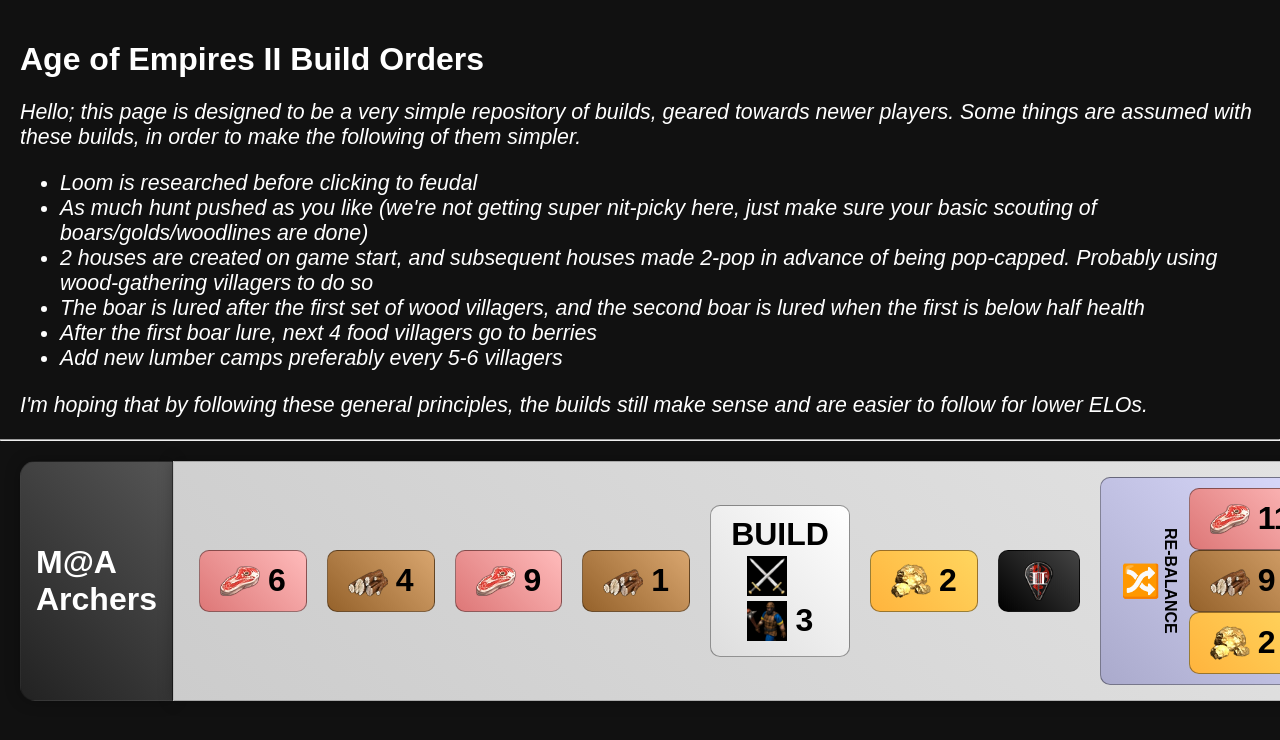
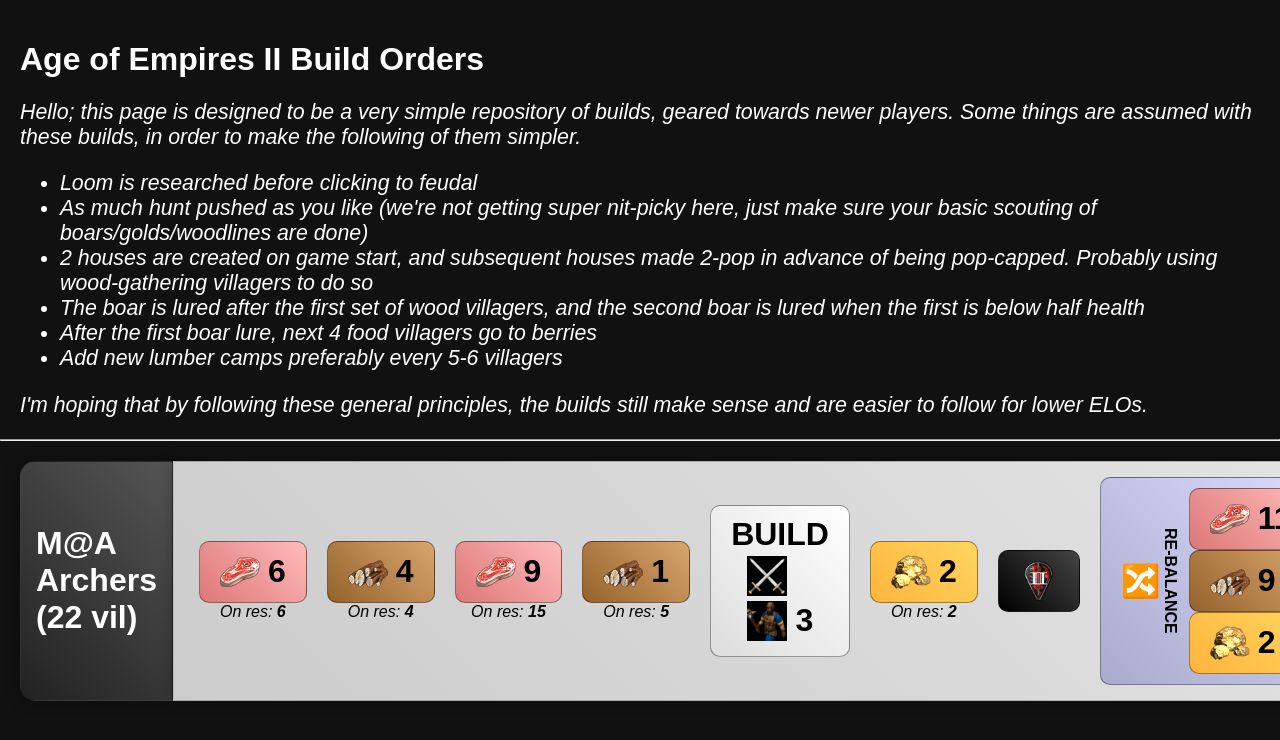
Before and after one commit to tumblwd/aoe2buildorders, a plain HTML site: page index.html in a window 1280 px wide. Shown: the top 740 px of the page. Drawn offline with nearby package versions, Linux system fonts and the light colour scheme.

Commit message:
Added 'on resource' totals

```diff
--- a/builds/menatarmsarchers22pop.js
+++ b/builds/menatarmsarchers22vil.js
@@ -1,5 +1,5 @@
 createBuild({
-    name: 'M@A Archers',
+    name: 'M@A Archers (22 vil)',
     steps: [
         {
             resource: 'food',
@@ -31,7 +31,9 @@ createBuild({
             ]
         },{
             research: [
-                'units/manatarms', 'techs/doublebitaxe', 'techs/horsecollar'
+                { unit: 'manatarms'},
+                { tech: 'doublebitaxe'},
+                { tech: 'horsecollar' }
             ]
         },{
             build: [
--- a/index.html
+++ b/index.html
@@ -42,10 +42,25 @@
         function createBuild(data) {
             var cellsHtml = "";
 
+            Handlebars.registerHelper('counter', function (type, amount, options) {
+                var count = options.data.root[type];
+                count = count ? count + amount : amount;
+                options.data.root[type] = count;
+                console.log(`${type}: ${count}`);
+                return count;
+            });
+
+            Handlebars.registerHelper('setCounter', function (type, amount, options) {
+                options.data.root[type] = amount;
+            });
+
             Handlebars.registerPartial('step', `
                 {{#if resource}}
-                    <div class="step resource {{resource}}">
-                        <img src="images/resources/{{resource}}.png" alt="{{resource}}" title="{{resource}}" /><span>{{amount}}</span>
+                    <div class="resource-step-container">
+                        <div class="step resource {{resource}}">
+                            <img src="images/resources/{{resource}}.png" alt="{{resource}}" title="{{resource}}" /><span>{{amount}}</span>
+                        </div>
+                        <div class="total">On res: <b>{{counter resource amount}}</b></div>
                     </div>
                 {{else if balance}}
                     <div class="step balance">
@@ -54,6 +69,7 @@
                         <div class="resources">
                             {{#each balance}}
                                 <div class="step resource {{res}}"><img src="images/resources/{{res}}.png" alt="{{res}}" title="{{res}}"/><span>{{amount}}</span></div>
+                                {{setCounter res amount}}
                             {{/each}}
                         </div>
                     </div>
@@ -74,9 +90,14 @@
                     <div class="step research">
                         <div class="title">RESEARCH</div>
                         <div class="researches">
-                        <!-- TODO: Change to using similar strategy to the above. -->
                             {{#each research}}
-                                <div class="tech"><img src="images/{{this}}.png" alt="{{this}}" title="{{this}}"/></div>
+                                {{#if building}}
+                                    <div class="building"><img src="images/buildings/{{building}}.png" alt="{{building}}" title="{{building}}" />{{#if amount}}&nbsp;{{amount}}{{/if}}</div>
+                                {{else if unit}}
+                                    <div class="unit"><img src="images/units/{{unit}}.png" alt="{{unit}}" title="{{unit}}" />{{#if amount}}&nbsp;{{amount}}{{/if}}</div>
+                                {{else if tech}}
+                                    <div class="tech"><img src="images/techs/{{tech}}.png" alt="{{tech}}" title="{{tech}}" /></div>
+                                {{/if}}
                             {{/each}}
                         </div>
                     </div>
@@ -110,6 +131,6 @@
         }
 
         // Add new builds here!
-        loadScript("./builds/menatarmsarchers22pop.js");
+        loadScript("./builds/menatarmsarchers22vil.js");
     </script>
 </html>
--- a/styles.css
+++ b/styles.css
@@ -88,6 +88,16 @@ img {
 .resource.stone {
 	background-image: linear-gradient(45deg, #777, #aaa);
 }
+.resource-step-container {
+	display: flex;
+	flex-direction: column;
+	align-items: center;
+}
+.total {
+	font-size: 12pt;
+	font-weight: normal;
+	font-style: italic;
+}
 
 .age {
 	height: 100%;
```
